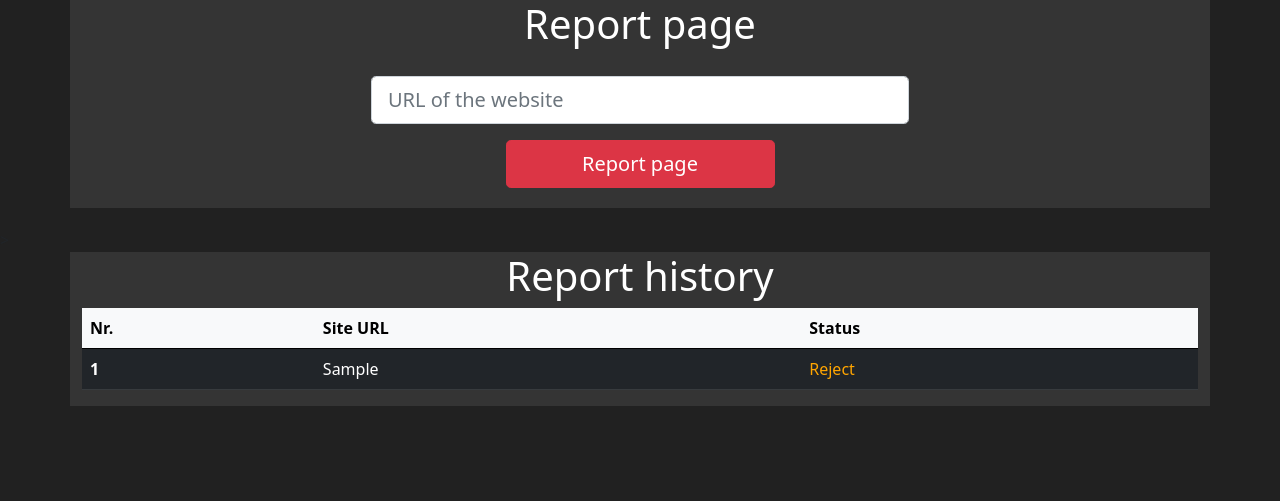
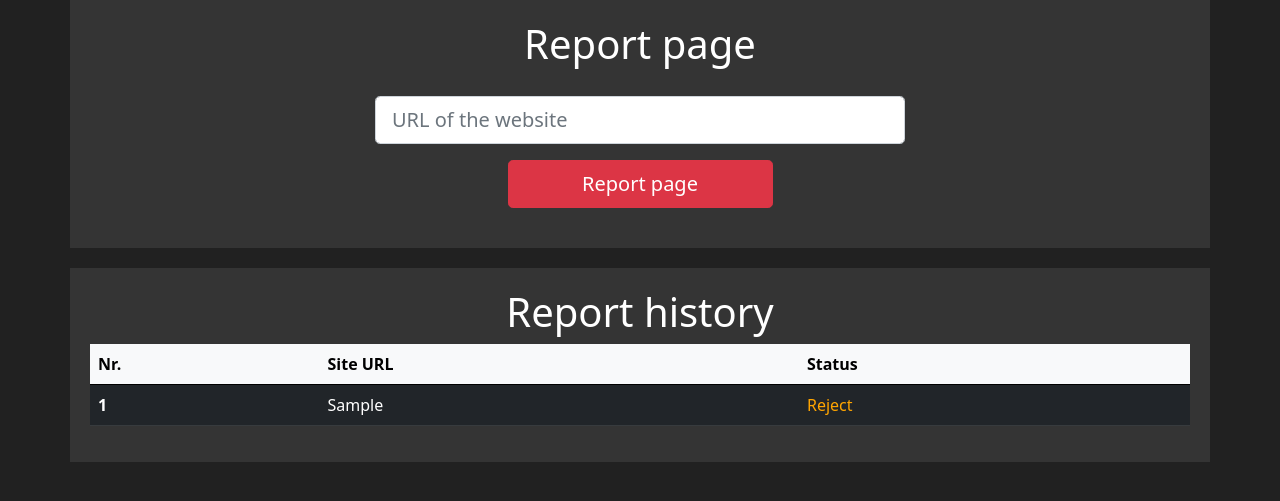
Before and after one commit to wilczu/forestlink, a Django app: page /report in a window 1280 px wide. Shown: the top 501 px of the page. Run offline with Django 3.2, Linux system fonts and the light colour scheme; a user stored in the database is signed in; tables that the repository leaves empty hold one stand-in row (values such as "Sample post"); some libraries are stand-ins or nearby versions.

Commit message:
Add information when there is no history to display in report page.

```diff
--- a/forest/templates/forest/report.html
+++ b/forest/templates/forest/report.html
@@ -7,7 +7,7 @@
 <main>
     <section style="margin-bottom: 20px;">
         <!-- [ REPORT PAGE SECTION WITH FORM ] -->
-        <div class="container bg-dark text-white text-center">
+        <div class="container bg-dark text-white text-center" style="padding: 20px;">
             <header>
                 <h1>Report page</h1>
             </header>
@@ -29,9 +29,9 @@
         </div>
     </section>
 
-    <section style="margin-bottom: 20px;">>
+    <section style="margin-bottom: 20px;">
         <!-- [ REPORT PAGE SECTION WITH FORM ] -->
-        <div class="container bg-dark text-white text-center">
+        <div class="container bg-dark text-white text-center" style="padding: 20px;">
             <header>
                 <h1>Report history</h1>
             </header>
@@ -54,6 +54,10 @@
                                     {{ report.get_status_display }}
                                 </td>
                             </tr>
+                            {% empty %}
+                            <div class="alert alert-info" role="alert">
+                                Nothing to display here yet.
+                            </div>
                         {% endfor %}
                     </tbody>
                 </table>
```
